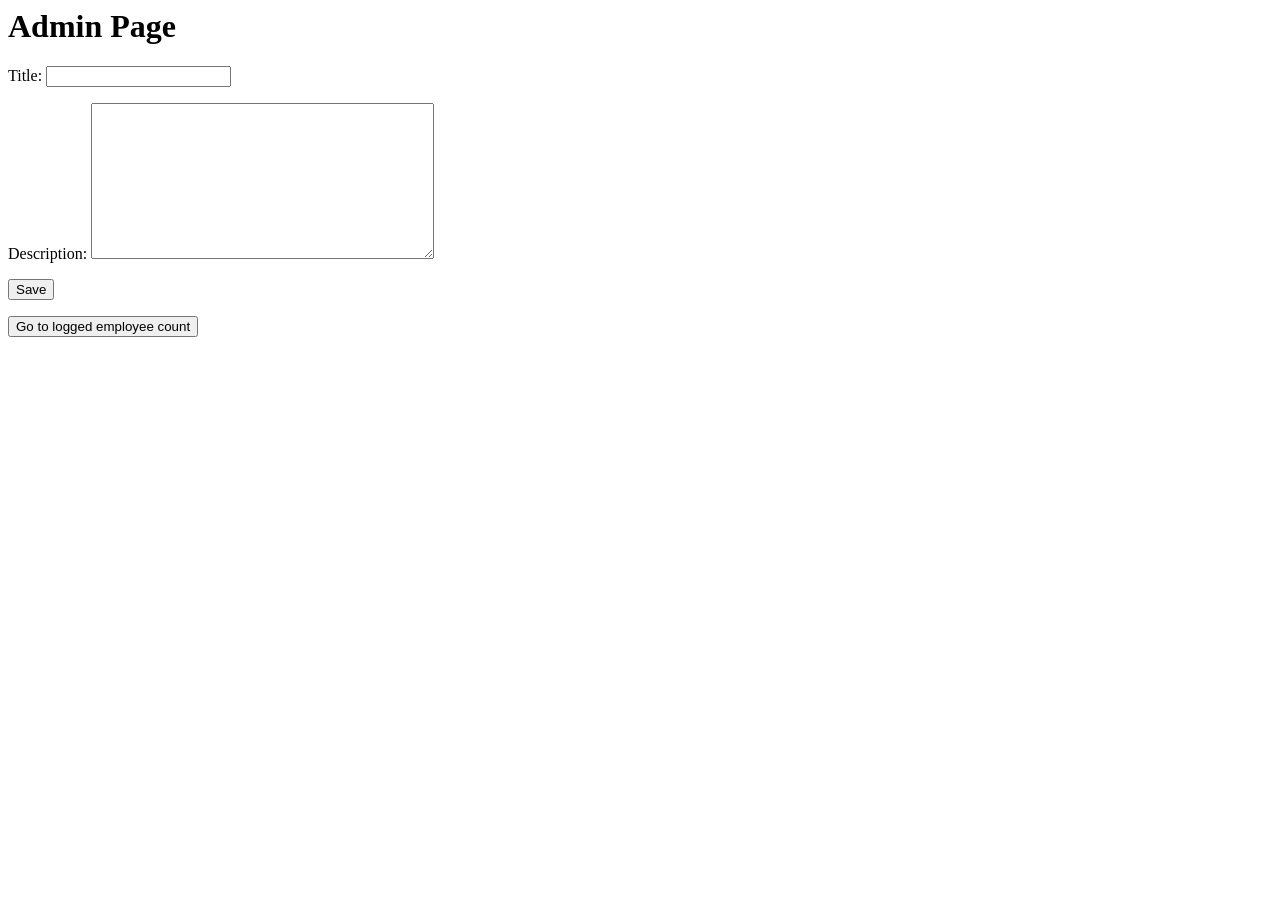
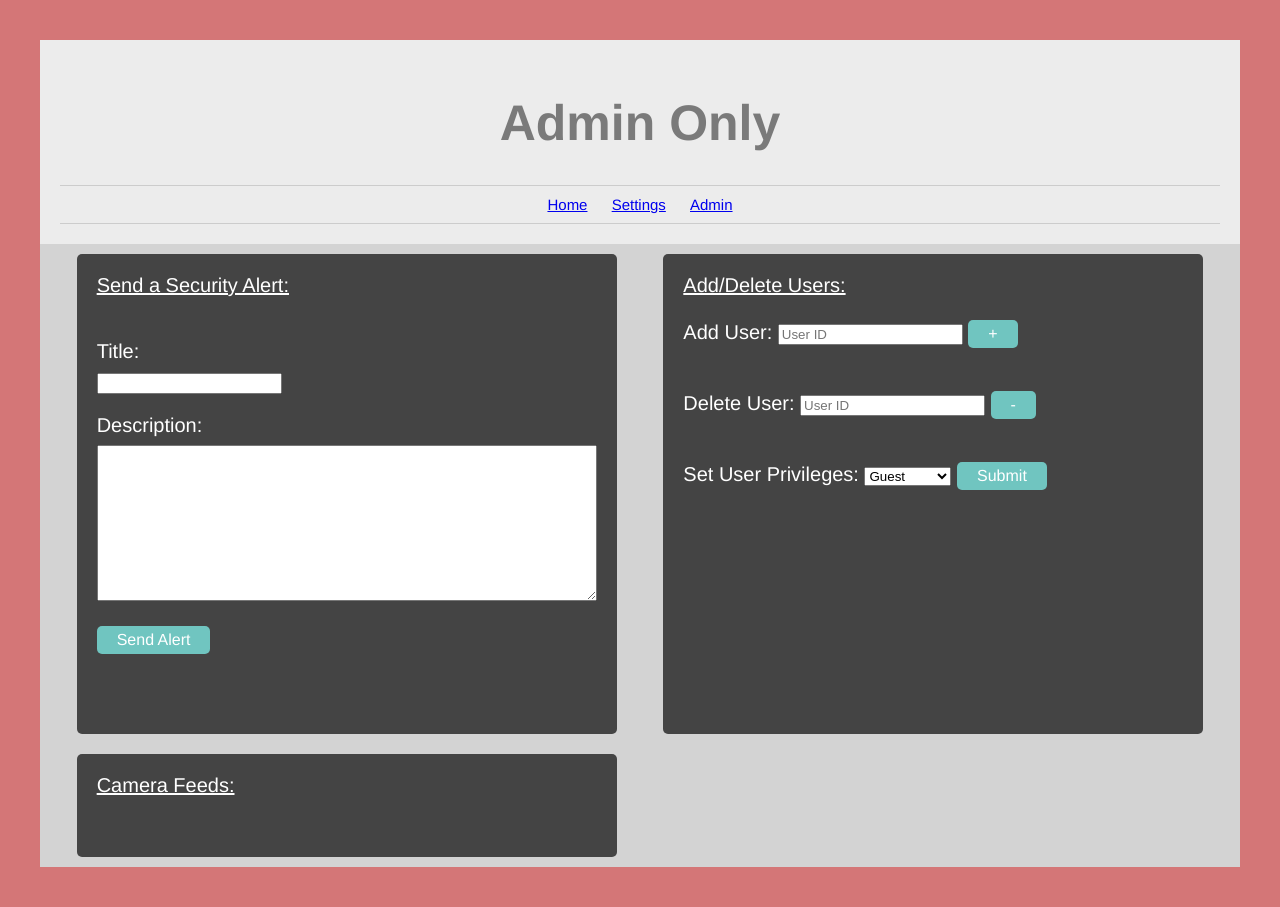
Before and after one commit to darkestmidnight/fedcodeathon2018, a Django app: a page that uses index/templates/index/admin.html in a window 1280 px wide. Before the commit the page ends 337 px from the top, so only its background shows below. Run offline with Django 3.2, Linux system fonts and the light colour scheme; the visitor is signed in with stand-in values (Sample User, id 1).

Commit message:
integrated some ui

```diff
--- a/index/templates/index/admin.html
+++ b/index/templates/index/admin.html
@@ -1,4 +1,167 @@
-<h1>Admin Page</h1>
+<!DOCTYPE html>
+<html lang="en">
+<head>
+    <meta charset="UTF-8">
+    <meta name="viewport" content="width=device-width, initial-scale=1.0">
+    <meta http-equiv="X-UA-Compatible" content="ie=edge">
+    <title>VisoVerita</title>
+
+    <style type="text/css">
+        body {
+            color: #fff;
+            background: #d47677;
+        }
+
+        .jumbotron {
+            background-color: #ececec;
+        }
+
+        h1 {
+            color: #7a7a7a;
+            text-align: center;
+        }
+
+        .nav {
+            border: 1px solid #ccc;
+            border-width: 1px 0;
+            list-style: none;
+            margin: 0;
+            padding: 0;
+            text-align: center;
+            font-size: 15px;
+        }
+        .nav li {
+            display: inline;
+        }
+        .nav a {
+            display: inline-block;
+            padding: 10px;
+        }
+
+        header {
+            background-color: #ececec;
+            padding: 20px;
+            text-align: center;
+            font-size: 25px;
+            color: white;
+            font-family: "Helvetica Neue",Helvetica,Arial,sans-serif;
+        }
+
+        body {
+        margin: 40px;
+        }
+
+        .wrapper {
+        display: grid;
+        grid-template-columns: 45% 45%;
+        grid-gap: 10px;
+        background-color:lightgray;
+        color: #444;
+        justify-content: space-evenly;
+        padding-bottom: 10px;
+        font-family: "Helvetica Neue",Helvetica,Arial,sans-serif;
+        }
+
+        .box {
+        background-color: #444;
+        color: #fff;
+        border-radius: 5px;
+        padding: 20px;
+        font-size: 125%;
+        margin-top: 10px;
+        padding-bottom: 60px;
+        }
+
+        textarea {
+            height: 60%;
+            margin-top: 8px;
+            -webkit-box-sizing: border-box;
+            -moz-box-sizing: border-box;
+            box-sizing: border-box;
+            width: 100%;
+        }
+
+        input[type="submit"], button {
+            display: block;
+            background-color: #70c5c0;
+            border: none;
+            color: white;
+            padding: 5px 20px;
+            text-align: center;
+            text-decoration: none;
+            display: inline-block;
+            font-size: 16px;
+            margin-bottom: 20px;
+            border-radius: 5px;
+            cursor: pointer;
+            -webkit-transition-duration: 0.4s; /* Safari */
+            transition-duration: 0.4s;
+            font-family: "Helvetica Neue",Helvetica,Arial,sans-serif;
+        }
+
+        input[type="text"] {
+            display: block;
+            margin-top: 10px;
+        }
+
+    </style>
+</head>
+<body>
+        <div>
+            <header>
+              <h1>Admin Only </h1>
+
+              <ul class="nav">
+                    <li><a href="{% url 'logged:logged_count' %}">Home</a></li>
+                    <li><a href="{% url 'logged:update_info' %}">Settings</a></li>
+                    <li><a href="{% url 'logged:post_alert' %}">Admin</a></li>
+                </ul>
+            </header>
+        </div>
+
+            <div class="wrapper">
+                <div class="box a">
+                    <u>Send a Security Alert:</u><br><br/>
+                    <!---<input type="text" placeholder="Enter title here...">
+                    <textarea placeholder="Enter your alert here..."></textarea>-->
+                    <form action="" method="POST" class="update_info-form">{% csrf_token %}
+                        {{ alert_form.as_p }}
+                        <button type="submit" class="save btn btn-default">Send Alert</button>
+                    </form>
+                    <!----<form action="{% url 'logged:logged_count' %}">
+                        <input type="submit" value="Go to logged employee count" />
+                    </form>-->
+                    <!----<input type="submit" value="Send Alert">-->
+                </div>
+                <div class="box b">
+                    <form action="{% url 'logged:logged_count' %}" method="POST" class="update_info-form">
+                        {% csrf_token %}
+                        <u>Add/Delete Users:</u><br><br/>
+                        Add User:
+                        <input type="name" placeholder="User ID">
+                        <button>+</button><br><br/>
+                        Delete User:
+                        <input type="name" placeholder="User ID">
+                        <button>-</button><br><br/>
+                        Set User Privileges:
+                        <select>
+                            <option value="Guest">Guest</option>
+                            <option value="Basic User">Basic User</option>
+                            <option value="Admin">Admin</option>
+                        </select>
+                        <input type="submit" value="Submit">
+                    </form>
+                </div>
+                <div class="box c">
+                    <u>Camera Feeds:</u>
+                </div>
+            </div>
+
+
+</body>
+</html>
+
+<!----<h1>Admin Page</h1>
 <form action="" method="POST" class="update_info-form">{% csrf_token %}
     {{ alert_form.as_p }}
     <button type="submit" class="save btn btn-default">Save</button>
@@ -6,4 +169,4 @@
 
 <form action="{% url 'logged:logged_count' %}">
     <input type="submit" value="Go to logged employee count" />
-</form>
+</form>-->
```
Also changed, not shown: index/templates/index/home.html (+9 -5 lines).
